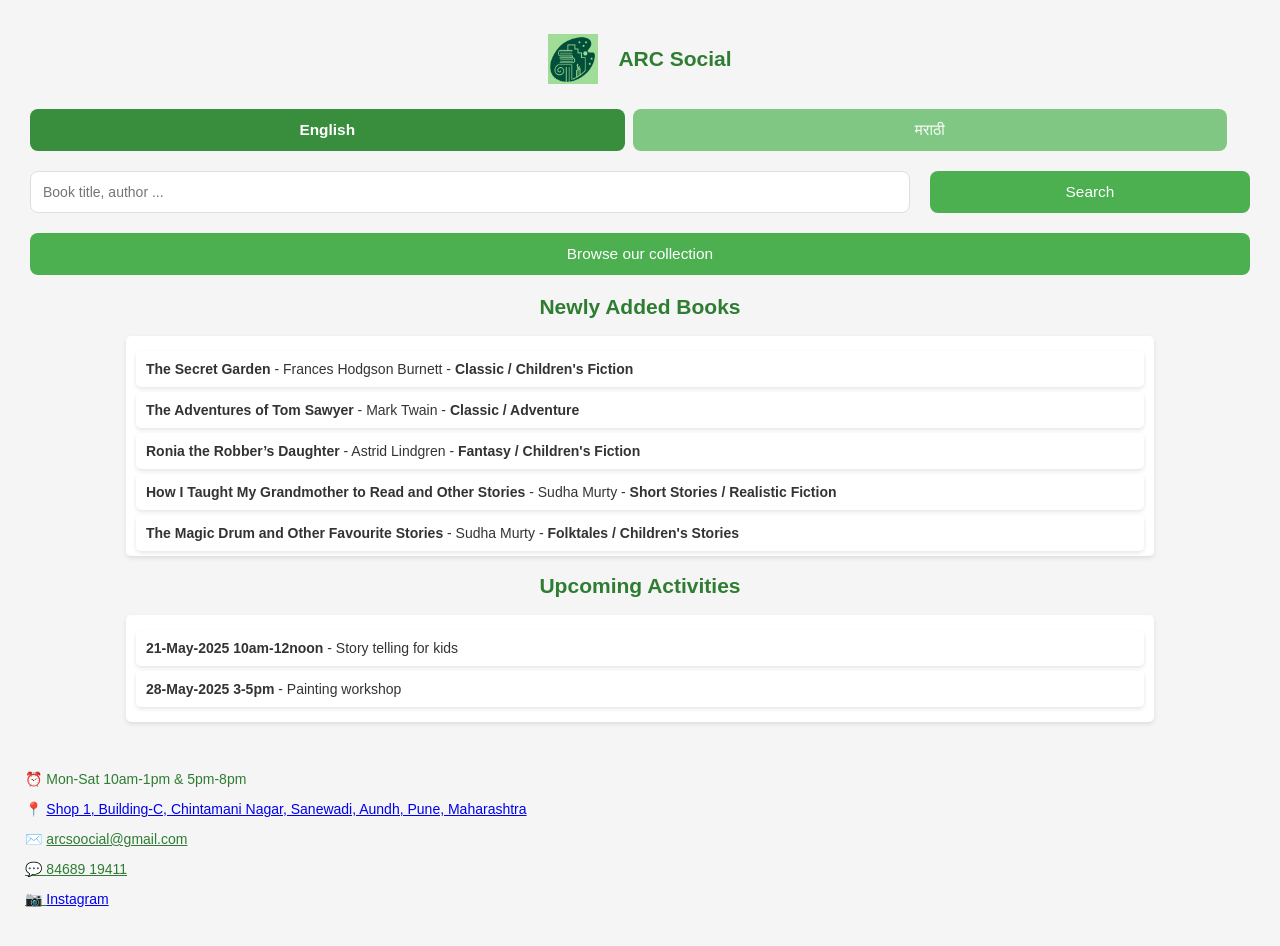
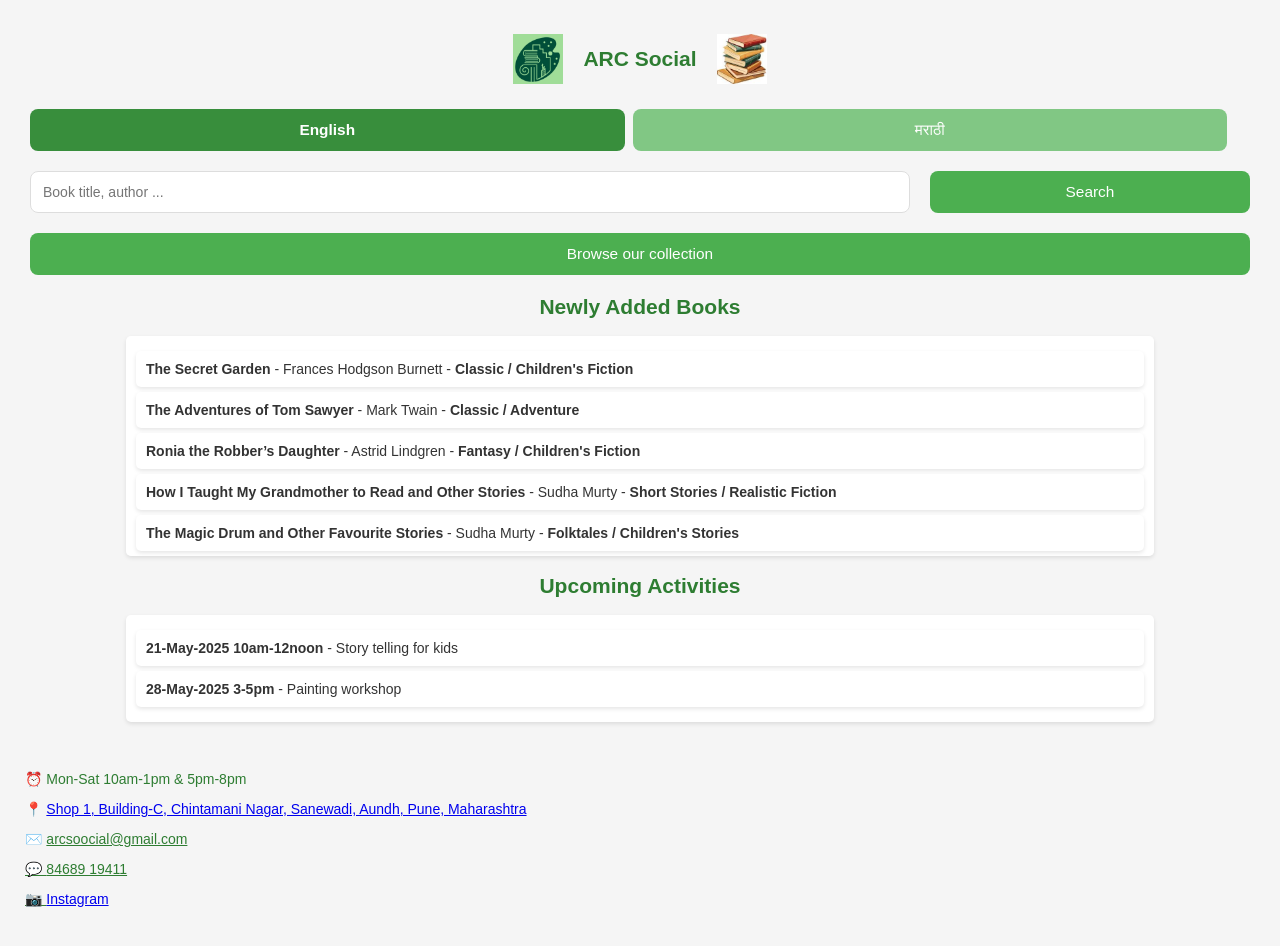
Before and after one commit to arcsocial/libraryapi, a plain HTML site: page index.html in a window 1280 px wide. Drawn offline with Linux system fonts and the light colour scheme.

Commit message:
Update index.html

```diff
--- a/index.html
+++ b/index.html
@@ -11,6 +11,7 @@
     <section class="search-section">
         <img src="img/logo.jpeg" alt="Logo" id="logoHome" width="50" height="50">
         <h1 id="title">ARC Social</h1>
+        <img src="img/bookslogo.jpeg" alt="Book List" id="pmbookList" width="50" height="50">
     </section>
     <div class="language-selector">
       <button id="langEN" class="lang-btn selected" onclick="setLanguage('en')">English</button>
```
